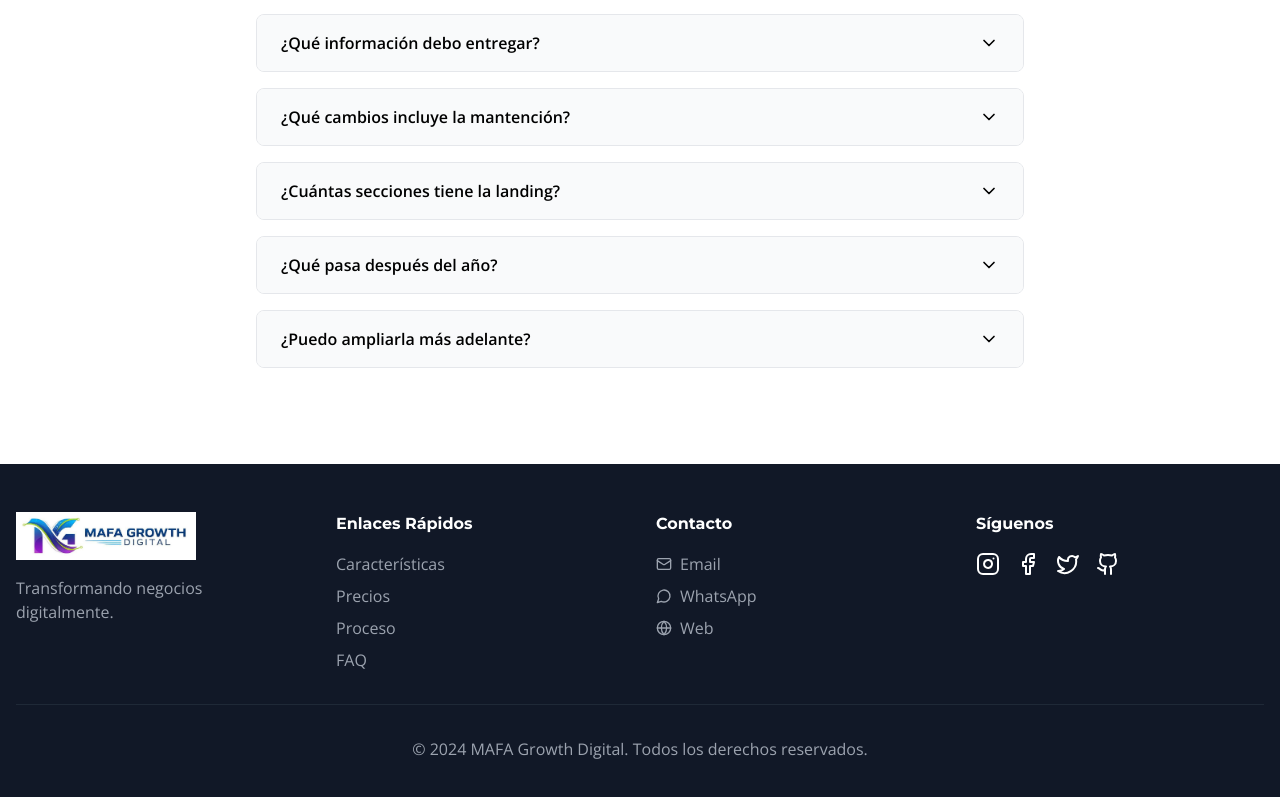
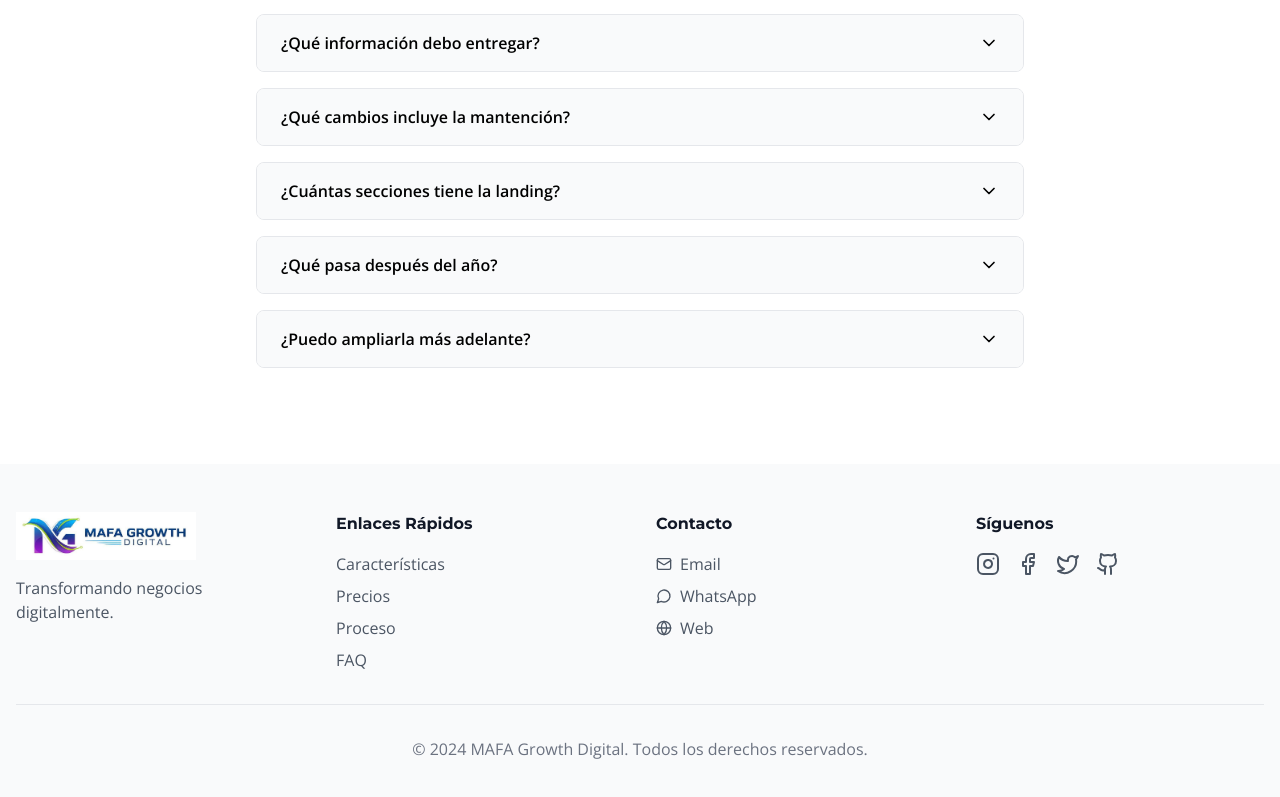
Before and after one commit to miguelangelfuentesalvis/mafa-impulso-digital, a Next.js app: page / in a window 1280 px wide. Shown: the part 5396-6193 px from the top of the page. Built offline with nearby package versions, Linux system fonts and the light colour scheme.

Commit message:
ahoara el foter lo puedes rebisar porque tambien esta oscuro y deberia t

```diff
--- a/src/app/page.tsx
+++ b/src/app/page.tsx
@@ -342,41 +342,41 @@ export default function Home() {
         </div>
       </section>
 
-      <footer className="bg-gray-900 text-white py-12">
+      <footer className="bg-gray-50 text-gray-800 py-12">
         <div className="container mx-auto px-4">
           <div className="grid md:grid-cols-4 gap-8 mb-8">
             <div>
               <Image src="/images/logo-header.png" alt="Logo de MAFA Growth Digital" width={180} height={51} className="mb-4" />
-              <p className="text-gray-400">Transformando negocios digitalmente.</p>
+              <p className="text-gray-600">Transformando negocios digitalmente.</p>
             </div>
             <div>
-              <h4 className="font-bold mb-4">Enlaces Rápidos</h4>
-              <ul className="space-y-2 text-gray-400">
-                <li><a href="#features" className="hover:text-white transition">Características</a></li>
-                <li><a href="#pricing" className="hover:text-white transition">Precios</a></li>
-                <li><a href="#process" className="hover:text-white transition">Proceso</a></li>
-                <li><a href="#faq" className="hover:text-white transition">FAQ</a></li>
+              <h4 className="font-bold text-gray-900 mb-4">Enlaces Rápidos</h4>
+              <ul className="space-y-2 text-gray-600">
+                <li><a href="#features" className="hover:text-blue-600 transition">Características</a></li>
+                <li><a href="#pricing" className="hover:text-blue-600 transition">Precios</a></li>
+                <li><a href="#process" className="hover:text-blue-600 transition">Proceso</a></li>
+                <li><a href="#faq" className="hover:text-blue-600 transition">FAQ</a></li>
               </ul>
             </div>
             <div>
-              <h4 className="font-bold mb-4">Contacto</h4>
-              <ul className="space-y-2 text-gray-400">
-                <li><a href="mailto:mafagrowthdigital@gmail.com" className="hover:text-white transition flex items-center gap-2"><Mail className="w-4 h-4" /> Email</a></li>
-                <li><a href="https://wa.me/56940156689?text=Hola%20MAFA%20%F0%9F%91%8B%20Me%20interesa%20conocer%20m%C3%A1s%20sobre%20Impulso%20Digital.%20%C2%BFCu%C3%A1les%20son%20los%20pr%C3%B3ximos%20pasos%3F" target="_blank" rel="noopener noreferrer" className="hover:text-white transition flex items-center gap-2"><MessageCircle className="w-4 h-4" /> WhatsApp</a></li>
-                <li><a href="https://mafagrowthdigital.com/" target="_blank" rel="noopener noreferrer" className="hover:text-white transition flex items-center gap-2"><Globe className="w-4 h-4" /> Web</a></li>
+              <h4 className="font-bold text-gray-900 mb-4">Contacto</h4>
+              <ul className="space-y-2 text-gray-600">
+                <li><a href="mailto:mafagrowthdigital@gmail.com" className="hover:text-blue-600 transition flex items-center gap-2"><Mail className="w-4 h-4" /> Email</a></li>
+                <li><a href="https://wa.me/56940156689?text=Hola%20MAFA%20%F0%9F%91%8B%20Me%20interesa%20conocer%20m%C3%A1s%20sobre%20Impulso%20Digital.%20%C2%BFCu%C3%A1les%20son%20los%20pr%C3%B3ximos%20pasos%3F" target="_blank" rel="noopener noreferrer" className="hover:text-blue-600 transition flex items-center gap-2"><MessageCircle className="w-4 h-4" /> WhatsApp</a></li>
+                <li><a href="https://mafagrowthdigital.com/" target="_blank" rel="noopener noreferrer" className="hover:text-blue-600 transition flex items-center gap-2"><Globe className="w-4 h-4" /> Web</a></li>
               </ul>
             </div>
             <div>
-              <h4 className="font-bold mb-4">Síguenos</h4>
-              <div className="flex gap-4">
-                <a href="https://www.instagram.com/mafagrowthdigital/" target="_blank" rel="noopener noreferrer" className="hover:text-blue-400 transition"><svg xmlns="http://www.w3.org/2000/svg" width="24" height="24" viewBox="0 0 24 24" fill="none" stroke="currentColor" strokeWidth="2" strokeLinecap="round" strokeLinejoin="round" className="lucide lucide-instagram w-6 h-6"><rect width="20" height="20" x="2" y="2" rx="5" ry="5"></rect><path d="M16 11.37A4 4 0 1 1 12.63 8 4 4 0 0 1 16 11.37z"></path><line x1="17.5" x2="17.51" y1="6.5" y2="6.5"></line></svg></a>
-                <a href="https://www.facebook.com/mafagrowthdigital/" target="_blank" rel="noopener noreferrer" className="hover:text-blue-400 transition"><svg xmlns="http://www.w3.org/2000/svg" width="24" height="24" viewBox="0 0 24 24" fill="none" stroke="currentColor" strokeWidth="2" strokeLinecap="round" strokeLinejoin="round" className="lucide lucide-facebook w-6 h-6"><path d="M18 2h-3a5 5 0 0 0-5 5v3H7v4h3v8h4v-8h3l1-4h-4V7a1 1 0 0 1 1-1h3z"></path></svg></a>
-                <a href="https://x.com/MafaGrowth" target="_blank" rel="noopener noreferrer" className="hover:text-blue-400 transition"><svg xmlns="http://www.w3.org/2000/svg" width="24" height="24" viewBox="0 0 24 24" fill="none" stroke="currentColor" strokeWidth="2" strokeLinecap="round" strokeLinejoin="round" className="lucide lucide-twitter w-6 h-6"><path d="M22 4s-.7 2.1-2 3.4c1.6 10-9.4 17.3-18 11.6 2.2.1 4.4-.6 6-2C3 15.5.5 9.6 3 5c2.2 2.6 5.6 4.1 9 4-.9-4.2 4-6.6 7-3.8 1.1 0 3-1.2 3-1.2z"></path></svg></a>
-                <a href="https://github.com/miguelangelfuentesalvis" target="_blank" rel="noopener noreferrer" className="hover:text-blue-400 transition"><svg xmlns="http://www.w3.org/2000/svg" width="24" height="24" viewBox="0 0 24 24" fill="none" stroke="currentColor" strokeWidth="2" strokeLinecap="round" strokeLinejoin="round" className="lucide lucide-github w-6 h-6"><path d="M15 22v-4a4.8 4.8 0 0 0-1-3.5c3 0 6-2 6-5.5.08-1.25-.27-2.48-1-3.5.28-1.15.28-2.35 0-3.5 0 0-1 0-3 1.5-2.64-.5-5.36-.5-8 0C6 2 5 2 5 2c-.3 1.15-.3 2.35 0 3.5A5.403 5.403 0 0 0 4 9c0 3.5 3 5.5 6 5.5-.39.49-.68 1.05-.85 1.65-.17.6-.22 1.23-.15 1.85v4"></path><path d="M9 18c-4.51 2-5-2-7-2"></path></svg></a>
+              <h4 className="font-bold text-gray-900 mb-4">Síguenos</h4>
+              <div className="flex gap-4 text-gray-600">
+                <a href="https://www.instagram.com/mafagrowthdigital/" target="_blank" rel="noopener noreferrer" className="hover:text-blue-600 transition"><svg xmlns="http://www.w3.org/2000/svg" width="24" height="24" viewBox="0 0 24 24" fill="none" stroke="currentColor" strokeWidth="2" strokeLinecap="round" strokeLinejoin="round" className="lucide lucide-instagram w-6 h-6"><rect width="20" height="20" x="2" y="2" rx="5" ry="5"></rect><path d="M16 11.37A4 4 0 1 1 12.63 8 4 4 0 0 1 16 11.37z"></path><line x1="17.5" x2="17.51" y1="6.5" y2="6.5"></line></svg></a>
+                <a href="https://www.facebook.com/mafagrowthdigital/" target="_blank" rel="noopener noreferrer" className="hover:text-blue-600 transition"><svg xmlns="http://www.w3.org/2000/svg" width="24" height="24" viewBox="0 0 24 24" fill="none" stroke="currentColor" strokeWidth="2" strokeLinecap="round" strokeLinejoin="round" className="lucide lucide-facebook w-6 h-6"><path d="M18 2h-3a5 5 0 0 0-5 5v3H7v4h3v8h4v-8h3l1-4h-4V7a1 1 0 0 1 1-1h3z"></path></svg></a>
+                <a href="https://x.com/MafaGrowth" target="_blank" rel="noopener noreferrer" className="hover:text-blue-600 transition"><svg xmlns="http://www.w3.org/2000/svg" width="24" height="24" viewBox="0 0 24 24" fill="none" stroke="currentColor" strokeWidth="2" strokeLinecap="round" strokeLinejoin="round" className="lucide lucide-twitter w-6 h-6"><path d="M22 4s-.7 2.1-2 3.4c1.6 10-9.4 17.3-18 11.6 2.2.1 4.4-.6 6-2C3 15.5.5 9.6 3 5c2.2 2.6 5.6 4.1 9 4-.9-4.2 4-6.6 7-3.8 1.1 0 3-1.2 3-1.2z"></path></svg></a>
+                <a href="https://github.com/miguelangelfuentesalvis" target="_blank" rel="noopener noreferrer" className="hover:text-blue-600 transition"><svg xmlns="http://www.w3.org/2000/svg" width="24" height="24" viewBox="0 0 24 24" fill="none" stroke="currentColor" strokeWidth="2" strokeLinecap="round" strokeLinejoin="round" className="lucide lucide-github w-6 h-6"><path d="M15 22v-4a4.8 4.8 0 0 0-1-3.5c3 0 6-2 6-5.5.08-1.25-.27-2.48-1-3.5.28-1.15.28-2.35 0-3.5 0 0-1 0-3 1.5-2.64-.5-5.36-.5-8 0C6 2 5 2 5 2c-.3 1.15-.3 2.35 0 3.5A5.403 5.403 0 0 0 4 9c0 3.5 3 5.5 6 5.5-.39.49-.68 1.05-.85 1.65-.17.6-.22 1.23-.15 1.85v4"></path><path d="M9 18c-4.51 2-5-2-7-2"></path></svg></a>
               </div>
             </div>
           </div>
-          <div className="border-t border-gray-800 pt-8 text-center text-gray-400">
+          <div className="border-t border-gray-200 pt-8 text-center text-gray-500">
             <p>© 2024 MAFA Growth Digital. Todos los derechos reservados.</p>
           </div>
         </div>
```
